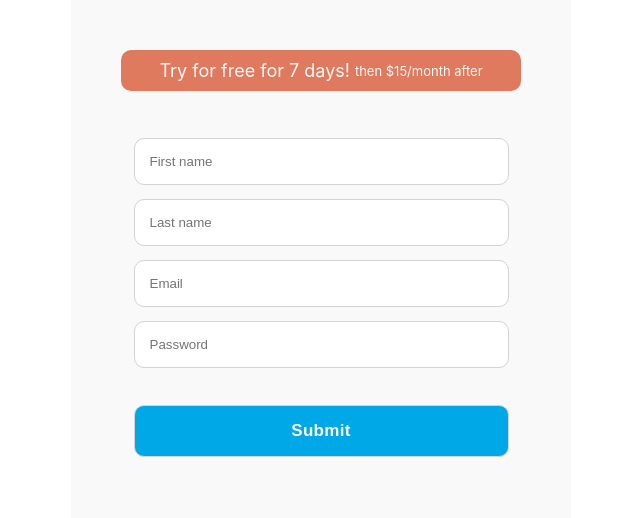
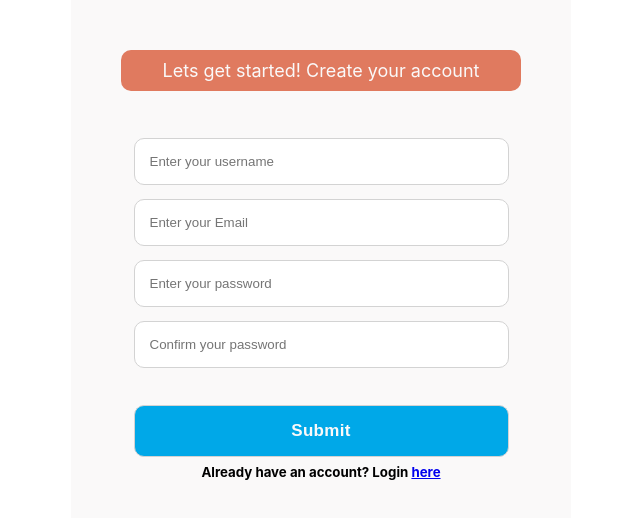
Before and after one commit to seanrandevs/signup-form, a React (Create React App) app: page / in a window 1280 px wide. Shown: the top 518 px of the page, without its empty margins (319-959 px from the left). Built offline with nearby package versions, Linux system fonts and the light colour scheme.

Commit message:
Updated Components
updated some code in the form component, added signup code,
and added some form validation.

```diff
--- a/src/App.js
+++ b/src/App.js
@@ -1,11 +1,9 @@
 import './App.scss';
-import Header from './components/Header'
 import Form from './components/Form'
 
 function App() {
   return (
-    <div className="container">
-      <Header />
+    <div>
       <Form />
     </div>
   );
--- a/src/App.scss
+++ b/src/App.scss
@@ -21,12 +21,6 @@
   align-items: center;
   padding: 10px;
   border-radius: 10px;
-
-  p {
-    color: #faf9f9;
-    font-size: 13px;
-    padding-left: 5px;
-  }
   }
 
   form {
@@ -54,16 +48,3 @@
     color: #faf9f9;
     cursor: pointer;
   }
-
-  .offscreen {
-    position: absolute;
-    left: -9999px;
-  }
-
-  .errmsg {
-    background-color: lightpink;
-    color: firebrick;
-    font-weight: bold;
-    padding: 0.5rem;
-    margin-bottom: 0.5rem;
-  }
--- a/src/components/Form.js
+++ b/src/components/Form.js
@@ -1,76 +1,10 @@
-import { useState, useRef, useEffect } from "react";
-import { faCheck, faTimes, faInfoCircle } from
-"@fortawesome/free-solid-svg-icons";
-import { FontAwesomeIcon } from "@fortawesome/react-fontawesome";
+import FormSignup from "./FormSignup";
 
 const Form = () => {
-const userRef = useRef();
-const errRef = useRef();
-
-  const [firstName, setFirstName] = useState("");
-  const [lastName, setLastName] = useState("");
-  const [email, setEmail] = useState("");
-  const [password, setPassword] = useState("");
-  const [validName, setValidName] = useState(false);
-  const [userFocus, setUserFocus] = useState(false);
-
-
-  const onsubmit = (e) => {
-    e.preventDefault()
-
-
-    setFirstName("");
-    setLastName("");
-    setEmail("");
-    setPassword("");
-  }
-
-  return (
-    <form>
-       <input
-       type='text'
-       placeholder='First name'
-       id="firstName"
-       ref={userRef}
-       value={firstName}
-       onChange={(e) => setFirstName(e.target.value)}
-       required
-       />
-       <input
-       type='text'
-       placeholder='Last name'
-       id="lastName"
-       ref={userRef}
-       value={lastName}
-       onChange={(e) => setLastName(e.target.value)}
-       required
-       />
-       <input
-       type='text'
-       placeholder='Email'
-       id="email"
-       ref={userRef}
-       value={email}
-       onChange={(e) => setEmail(e.target.value)}
-       required
-       />
-       <input
-       type='text'
-       placeholder='Password'
-       id="password"
-       ref={userRef}
-       value={password}
-       onChange={(e) => setPassword(e.target.value)}
-       required
-       />
-
-       <input
-       className="btn"
-       type='submit'
-       value="Submit"
-       />
-
-    </form>
+   return (
+    <div>
+      <FormSignup />
+    </div>
   )
 }
 
--- /dev/null
+++ b/src/components/FormSignup.js
@@ -0,0 +1,55 @@
+import useForm from "./useForm";
+
+const FormSignup = () => {
+    const { handleChange, values, handleSubmit } = useForm();
+
+  return (
+  <div className="container">
+    <div className="header">Lets get started! Create your account</div>
+
+    <form onSubmit={handleSubmit}>
+       <input
+       type='text'
+       name="username"
+       placeholder='Enter your username'
+       id="username"
+       value={values.username}
+       onChange={handleChange}
+       />
+       <input
+       type='email'
+       name="email"
+       placeholder="Enter your Email"
+       id="email"
+       value={values.email}
+       onChange={handleChange}
+       />
+       <input
+       type="password"
+       name="password"
+       placeholder='Enter your password'
+       id="password"
+       value={values.password}
+       onChange={handleChange}
+       />
+       <input
+       type="password"
+       placeholder="Confirm your password"
+       id="password2"
+       name="password2"
+       value={values.password2}
+       onChange={handleChange}
+       />
+
+       <input
+       className="btn"
+       type="submit"
+       />
+
+       <h5>Already have an account? Login <a href="#">here</a></h5>
+    </form>
+  </div>
+  )
+}
+
+export default FormSignup;
--- a/src/components/Header.js
+++ /dev/null
@@ -1,8 +0,0 @@
-const Header = () => {
-  return (
-    <div className="header">Try for free for 7 days!
-    <p>then $15/month after</p></div>
-  )
-}
-
-export default Header
--- /dev/null
+++ b/src/components/useForm.js
@@ -0,0 +1,28 @@
+import { useState, useEffect, } from "react";
+
+const useForm = () => {
+  const [values, setValues] = useState({
+    username: '',
+    email: '',
+    password: '',
+    password2: ''
+  });
+
+  const [errors, setErrors] = useState({})
+
+  const handleChange = e => {
+    const { name, value } = e.target;
+   setValues({
+    ...values,
+    [name]: value
+   });
+  };
+
+  const handleSubmit = e => {
+    e.preventDefault();
+  }
+
+  return{ handleChange, values, handleSubmit };
+};
+
+export default useForm;
```
Also changed, not shown: src/components/checkInfo.js (added, +15 -0 lines), src/components/FormSuccess.js (added), 2 other files (tests, documents, lock files or other folders).
